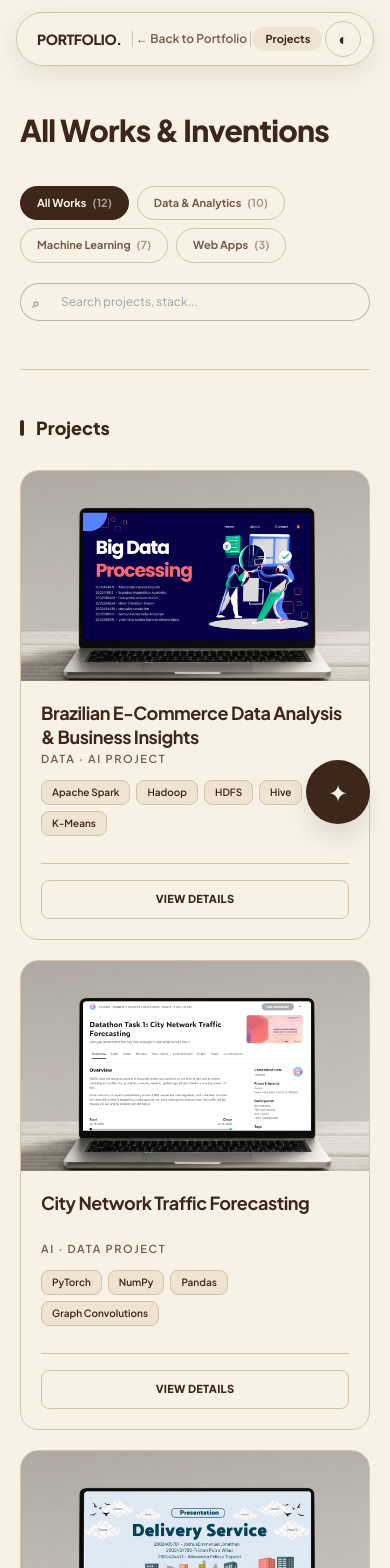
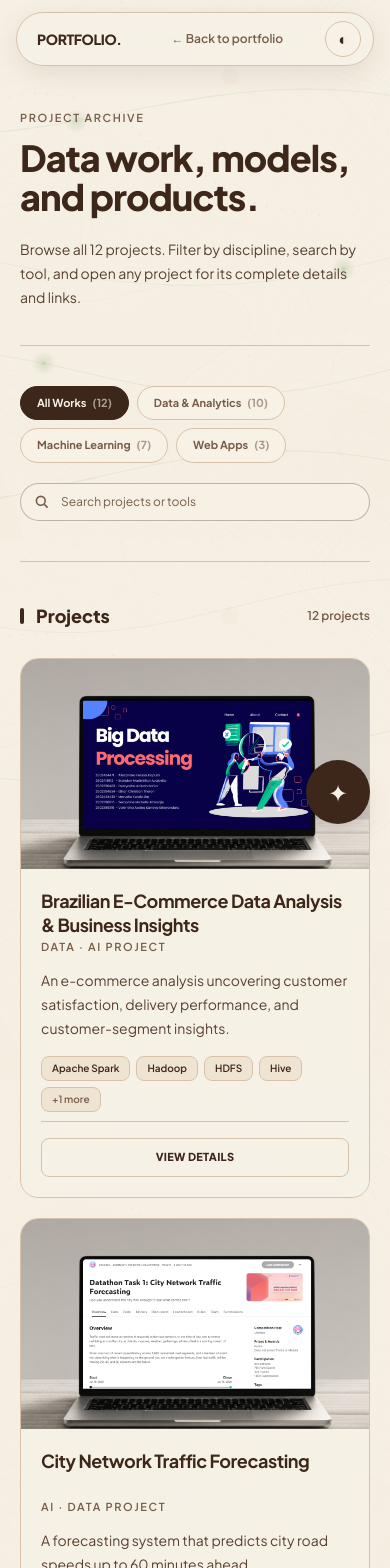
Before and after one commit to allexaFelissa/portofolio, a Next.js app: page /projects in a window 390 px wide. Shown: the top 1568 px of the page. Built offline with nearby package versions, Linux system fonts and the light colour scheme.

Commit message:
Repair projects catalog page

```diff
--- a/app/projects/page.tsx
+++ b/app/projects/page.tsx
@@ -5,9 +5,30 @@ import { ProjectGallery } from "@/components/projects/ProjectGallery";
 import { ThemeToggle } from "@/components/layout/ThemeToggle";
 import { AiAssistantButton } from "@/components/ai/AiAssistantButton";
 
-export const metadata: Metadata = { title: "Projects | Allexa", description: "Explore Allexa's data and AI projects." };
+export const metadata: Metadata = { title: "Projects | Allexa", description: "Explore Allexa's data, AI, and web projects." };
 
 export default function ProjectsPage() {
-  return <><header className="fixed inset-x-4 top-3 z-40 mx-auto flex max-w-xl items-center justify-between rounded-pill border border-border bg-bg/90 px-3 py-2 shadow-pill backdrop-blur-md"><Link href="/" className="px-2 text-sm font-extrabold tracking-tight text-primary">PORTFOLIO.</Link><span className="h-4 w-px bg-border" /><Link href="/#projects" className="text-xs font-semibold text-muted transition hover:text-primary">← Back to Portfolio</Link><span className="h-4 w-px bg-border" /><span className="rounded-pill bg-surface px-3 py-1 text-[11px] font-bold text-primary">Projects</span><ThemeToggle /></header>
-    <main className="min-h-screen bg-bg px-5 pb-20 pt-24 sm:px-8 lg:px-10"><div className="mx-auto max-w-6xl"><header className="mb-9 pt-4 sm:mb-11"><h1 className="text-heading-black max-w-3xl text-3xl leading-tight sm:text-4xl">All Works &amp; Inventions</h1></header><ProjectGallery projects={siteContent.projects} /></div></main><AiAssistantButton /></>;
+  return <>
+    <header className="fixed inset-x-4 top-3 z-40 mx-auto flex max-w-2xl items-center justify-between gap-2 rounded-pill border border-border bg-bg/90 px-3 py-2 shadow-pill backdrop-blur-md">
+      <Link href="/" className="px-2 text-sm font-extrabold tracking-tight text-primary">PORTFOLIO.</Link>
+      <span className="hidden h-4 w-px bg-border sm:block" />
+      <Link href="/#projects" className="text-xs font-semibold text-muted transition-colors hover:text-primary">← Back to portfolio</Link>
+      <span className="hidden h-4 w-px bg-border sm:block" />
+      <span className="hidden rounded-pill bg-surface px-3 py-1 text-[11px] font-bold text-primary sm:inline-flex">Projects</span>
+      <ThemeToggle />
+    </header>
+    <main className="min-h-screen px-5 pb-24 pt-28 sm:px-8 lg:px-10">
+      <div className="mx-auto max-w-6xl">
+        <header className="mb-10 border-b border-border pb-9 sm:mb-12 sm:pb-11">
+          <p className="text-eyebrow">Project archive</p>
+          <div className="mt-4 grid gap-5 md:grid-cols-[minmax(0,1fr)_18rem] md:items-end">
+            <h1 className="text-heading-black max-w-3xl text-4xl leading-[1.08] sm:text-5xl">Data work, models, and products.</h1>
+            <p className="text-body text-sm leading-6">Browse all {siteContent.projects.length} projects. Filter by discipline, search by tool, and open any project for its complete details and links.</p>
+          </div>
+        </header>
+        <ProjectGallery projects={siteContent.projects} />
+      </div>
+    </main>
+    <AiAssistantButton />
+  </>;
 }
--- a/src/components/projects/ProjectGallery.tsx
+++ b/src/components/projects/ProjectGallery.tsx
@@ -26,22 +26,23 @@ export function ProjectGallery({ projects }: { projects: Project[] }) {
   const count = (value: Filter) => value === "All" ? projects.length : projects.filter(project => project.categories?.includes(value)).length;
 
   return <>
-    <div className="flex flex-col items-start gap-5 border-b border-border pb-12">
+    <div className="flex flex-col items-start justify-between gap-5 border-b border-border pb-10 md:flex-row md:items-center">
       <div role="tablist" aria-label="Filter projects" className="flex flex-wrap gap-2">
-        {filters.map(item => <button key={item.value} role="tab" aria-selected={filter === item.value} onClick={() => setFilter(item.value)} className={`rounded-pill border px-4 py-2 text-[11px] font-bold transition focus-visible:outline focus-visible:outline-2 focus-visible:outline-offset-2 ${filter === item.value ? "border-primary bg-primary text-bg" : "border-border bg-bg text-muted hover:border-primary hover:text-primary"}`}>{item.label} <span className="ml-1 opacity-60">({count(item.value)})</span></button>)}
+        {filters.map(item => <button key={item.value} role="tab" aria-selected={filter === item.value} onClick={() => setFilter(item.value)} className={`rounded-pill border px-4 py-2 text-[11px] font-bold transition-colors focus-visible:outline focus-visible:outline-2 focus-visible:outline-offset-2 ${filter === item.value ? "border-primary bg-primary text-bg" : "border-border bg-bg text-muted hover:border-primary hover:text-primary"}`}>{item.label} <span className="ml-1 opacity-60">({count(item.value)})</span></button>)}
       </div>
-      <label className="relative block w-full sm:w-72"><span className="sr-only">Search projects</span><span aria-hidden="true" className="absolute left-3 top-1/2 -translate-y-1/2 text-sm text-muted">⌕</span><input value={query} onChange={event => setQuery(event.target.value)} placeholder="Search projects, stack..." className="w-full rounded-pill border border-primary/30 bg-bg py-2.5 pl-10 pr-4 text-xs text-primary outline-none transition-colors hover:border-primary/45 focus:border-primary/60 focus:ring-2 focus:ring-primary/10" /></label>
+      <label className="relative block w-full sm:w-80"><span className="sr-only">Search projects</span><svg aria-hidden="true" viewBox="0 0 20 20" className="absolute left-3.5 top-1/2 size-4 -translate-y-1/2 fill-none stroke-muted stroke-2"><circle cx="8.5" cy="8.5" r="5.5" /><path d="m13 13 4 4" /></svg><input value={query} onChange={event => setQuery(event.target.value)} placeholder="Search projects or tools" className="w-full rounded-pill border border-primary/30 bg-bg/85 py-2.5 pl-10 pr-4 text-xs text-primary outline-none transition-colors placeholder:text-muted hover:border-primary/45 focus:border-primary/60 focus:ring-2 focus:ring-primary/10" /></label>
     </div>
-    <div className="mb-7 mt-11 flex items-center gap-3"><span className="h-4 w-1 rounded-pill bg-primary" /><h2 className="text-lg font-extrabold text-primary"><ScrambledText text="Projects" /></h2></div>
+    <div className="mb-7 mt-10 flex items-center justify-between gap-3"><div className="flex items-center gap-3"><span className="h-4 w-1 rounded-pill bg-primary" /><h2 className="text-lg font-extrabold text-primary"><ScrambledText text="Projects" /></h2></div><p aria-live="polite" className="text-xs font-semibold text-muted">{visible.length} {visible.length === 1 ? "project" : "projects"}</p></div>
     {visible.length === 0 ? <p className="rounded-card border border-dashed border-border py-16 text-center text-body">No matching projects found.</p> : <div className="grid gap-5 sm:grid-cols-2 lg:grid-cols-3">
-      {visible.map(project => <GlareHover key={project.id} className="h-[470px] rounded-[18px]">
-        <article className="group flex h-[470px] flex-col overflow-hidden rounded-[18px] border border-border bg-bg shadow-card transition duration-300 hover:-translate-y-1.5 hover:shadow-card-hover">
+      {visible.map(project => <GlareHover key={project.id} className="h-full rounded-[18px]">
+        <article className="group flex h-full min-h-[540px] flex-col overflow-hidden rounded-[18px] border border-border bg-bg/90 shadow-card transition duration-300 hover:-translate-y-1.5 hover:shadow-card-hover">
           <div className="aspect-[43/26] shrink-0 overflow-hidden bg-surface"><img src={project.thumbnail.src} alt={project.thumbnail.alt} onError={event => { event.currentTarget.src = "/placeholder-project.svg"; }} className="size-full object-cover transition duration-500 group-hover:scale-105 motion-reduce:transition-none" /></div>
           <div className="flex min-h-0 flex-1 flex-col p-5">
             <h3 className="text-heading line-clamp-2 min-h-12 text-lg leading-6">{project.title}</h3>
             {project.categories?.length ? <p className="text-eyebrow mt-1">{project.categories.join(" · ")} project</p> : null}
-            {project.stack?.length ? <div className="mt-4 flex max-h-[58px] flex-wrap gap-1.5 overflow-hidden">{project.stack.map(item => <span key={item} className="h-fit rounded-button border border-border bg-surface px-2.5 py-1 text-[10px] font-semibold text-primary">{item}</span>)}</div> : null}
-            <div className="mt-auto border-t border-border pt-4"><ClickSpark className="w-full"><button onClick={() => setSelected(project)} className="w-full rounded-button border border-border px-4 py-2.5 text-[11px] font-extrabold uppercase tracking-wide text-primary transition hover:border-primary hover:bg-surface focus-visible:outline focus-visible:outline-2 focus-visible:outline-offset-2">View details</button></ClickSpark></div>
+            {project.description ? <p className="text-body mt-4 line-clamp-3 text-sm leading-6">{project.description}</p> : <p className="mt-4 text-sm italic text-muted">Description not available.</p>}
+            {project.stack?.length ? <div className="mt-4 flex max-h-[58px] flex-wrap gap-1.5 overflow-hidden">{project.stack.slice(0, 4).map(item => <span key={item} className="h-fit rounded-button border border-border bg-surface px-2.5 py-1 text-[10px] font-semibold text-primary">{item}</span>)}{project.stack.length > 4 && <span className="h-fit rounded-button border border-border bg-surface px-2.5 py-1 text-[10px] font-semibold text-muted">+{project.stack.length - 4} more</span>}</div> : null}
+            <div className="mt-auto border-t border-border pt-4"><ClickSpark className="w-full"><button onClick={() => setSelected(project)} className="w-full rounded-button border border-border px-4 py-2.5 text-[11px] font-extrabold uppercase tracking-wide text-primary transition-colors hover:border-primary hover:bg-surface focus-visible:outline focus-visible:outline-2 focus-visible:outline-offset-2">View details</button></ClickSpark></div>
           </div>
         </article>
       </GlareHover>)}
```
Also changed, not shown: src/components/projects/ProjectDetailModal.tsx (+9 -16 lines).
